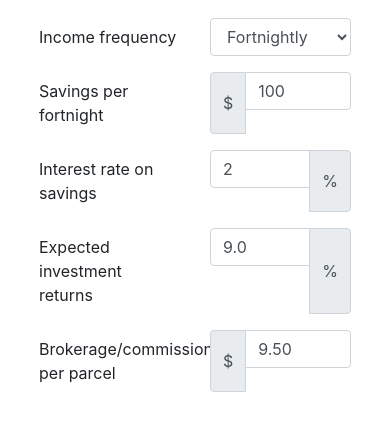
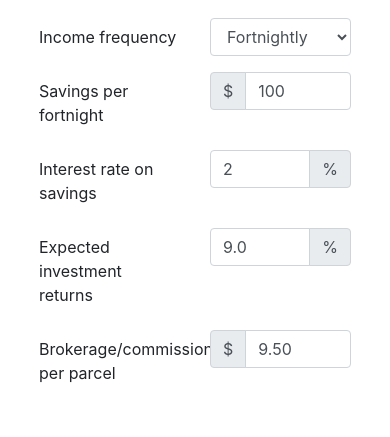
Before and after one commit to investcalc/investcalc.github.io, a plain HTML site: page index.html in a window 390 px wide. Shown: the part 353-790 px from the top of the page. Drawn offline with nearby package versions, Linux system fonts and the light colour scheme.

Commit message:
Nest divs to prevent input groups from changing size on small screens

```diff
--- a/css/style.css
+++ b/css/style.css
@@ -26,6 +26,7 @@
     text-align: center;
 }
 .disclaimer {
+    padding-top: 2em;
     font-size: 70%;
     color: #666;
 }
--- a/index.html
+++ b/index.html
@@ -13,7 +13,7 @@
     <div class="container">
         <div class="subcontainer">
             <noscript><div class="alert alert-danger" role="alert">Please enable Javascript to use this page.</div></noscript>
-            <img id="headimg" src="img/header.png" class="img-fluid mx-auto">
+            <img id="headimg" src="img/header.png" class="img-fluid mx-auto" alt="Investment Frequency Calculator">
             <h1>Investment Frequency Calculator</h1>
             <form id="freqcalc" onSubmit="return false;">
                 <div class="form-group row">
@@ -32,30 +32,38 @@
                 </div>
                 <div class="form-group row">
                     <label id="savingsLabel" for="savings" class="col-6 col-form-label">Savings</label>
-                    <div class="col-6 input-group">
+                    <div class="col-6">
+                        <div class="input-group">
                             <div class="input-group-prepend"><span class="input-group-text">$</span></div>
                             <input type="number" class="form-control" id="savings" value="100" min="1" required>
                         </div>
                     </div>
+                </div>
                 <div class="form-group row">
                     <label for="interest" class="col-6 col-form-label" title="Compounded monthly">Interest rate on savings</label>
-                    <div class="col-6 input-group">
+                    <div class="col-6">
+                        <div class="input-group">
                             <input type="number" step="0.01" class="form-control" id="interest" value="2" min="0" required>
                             <div class="input-group-append"><span class="input-group-text">%</span></div>
                         </div>
                     </div>
+                </div>
                 <div class="form-group row">
                     <label for="growth" class="col-6 col-form-label" title="Continous per annum growth">Expected investment returns</label>
-                    <div class="col-6 input-group">
+                    <div class="col-6">
+                        <div class="input-group">
                             <input type="number" step="0.1" class="form-control" id="growth" value="9.0" min="0.1" required>
                             <div class="input-group-append"><span class="input-group-text">%</span></div>
                         </div>
                     </div>
+                </div>
                 <div class="form-group row">
                     <label for="brokerage" class="col-6 col-form-label" title="">Brokerage/commission per parcel</label>
-                    <div class="col-6 input-group">
+                    <div class="col-6">
+                        <div class="input-group">
                             <div class="input-group-prepend"><span class="input-group-text">$</span></div>
                             <input type="number" step="0.01" class="form-control" id="brokerage" value="9.50" min="0.00" required>
+                        </div>
                     </div>
                 </div>
             </form>
```
Lines whose indentation alone changed are shown as unchanged.
